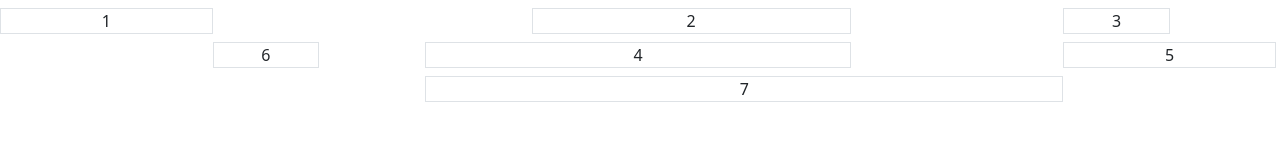
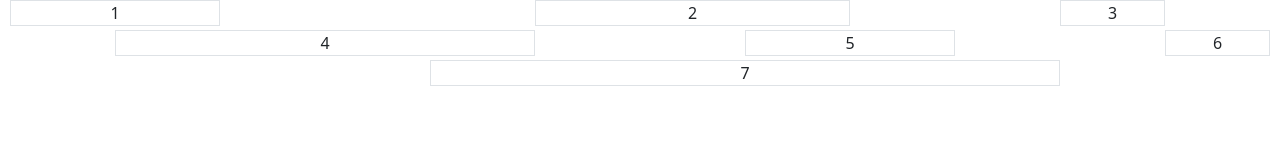
Before and after one commit to Amirmfth/QA-css-project, a plain HTML site: page index.html in a window 1280 px wide. Drawn offline with nearby package versions, Linux system fonts and the light colour scheme.

Commit message:
fix: grid order

```diff
--- a/index.html
+++ b/index.html
@@ -9,21 +9,17 @@
 </head>
 <body>
     <div class="container-fluid">
-        <div class="row">
+        <div class="row gx-1 gy-1">
 
-            <div class="row gx-1 gy-1">
-                <div class="col-9 col-md-2  text-center border order-5 order-md-first">1</div>
-                <div class="col-6 col-md-3 offset-6 offset-md-3 text-center border order-6 order-md-2">2</div>
-                <div class="col-12 col-md-1 offset-0 offset-md-2 text-center border order-last order-md-3">3</div>
-            </div>
-            <div class="row gx-1 gy-1">
-                <div class="col-3 col-md-4 offset-6 offset-md-1 text-center border order-4 order-md-4">4</div>
-                <div class="col-6 col-md-2 offset-0 offset-md-2 text-center border order-first order-md-5">5</div>
-                <div class="col-3 col-md-1 offset-3 offset-md-2 text-center border order-2 order-md-6">6</div>
-            </div>
-            <div class="row gx-1 gy-1">
-                <div class="col-5 col-md-6 offset-3 offset-md-4 text-center border order-3 order-md-last">7</div>
-            </div>
+            <div class="col-6 col-md-2 offset-md-2 text-center border order-md-4">5</div>
+            <div class="col-3 col-md-1 offset-3 offset-md-2 text-center border order-md-5">6</div>
+            <div class="col-5 col-md-6 offset-3 offset-md-4 text-center border order-md-last">7</div>
+
+            <div class="col-3 col-md-4 offset-6 offset-md-1 text-center border order-md-3">4</div>
+            <div class="col-9 col-md-2  text-center border order-md-first">1</div>
+            <div class="col-6 col-md-3 offset-6 offset-md-3 text-center border order-md-1">2</div>
+
+            <div class="col col-md-1 offset-md-2 text-center border order-md-2">3</div>
         </div>
     </div>
 </body>
```
